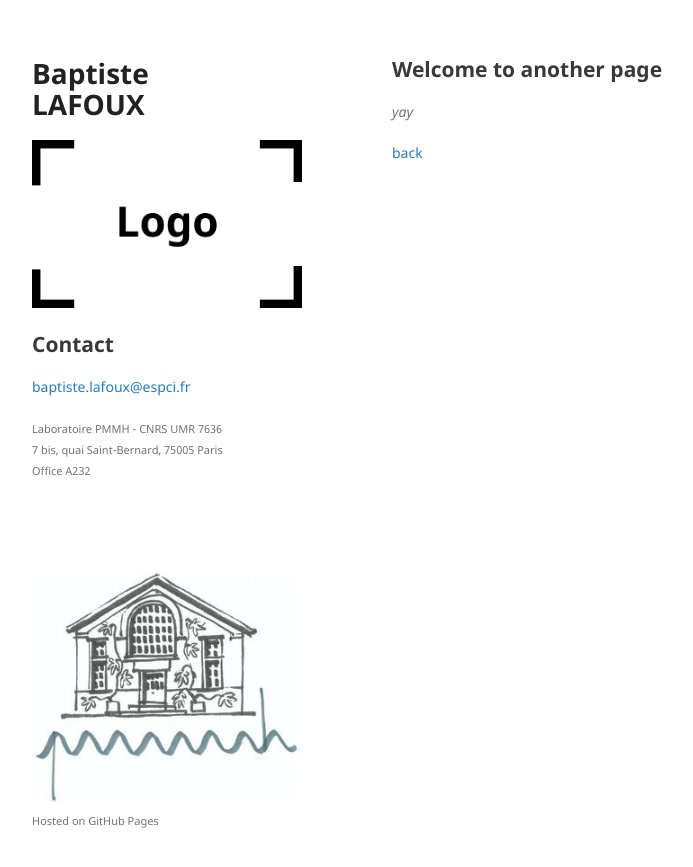
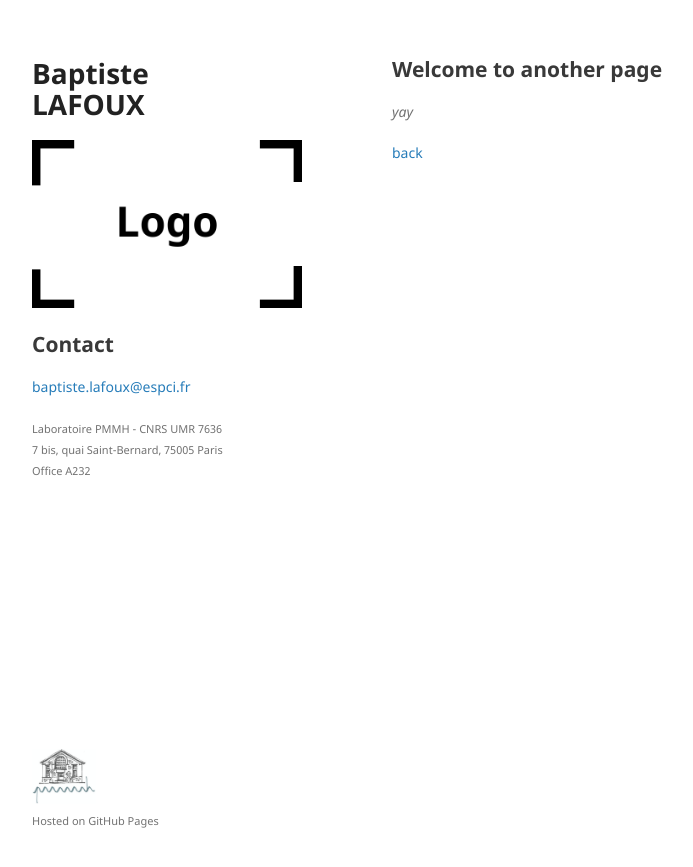
Before and after one commit to BaptisteLafoux/baptistelafoux.github.io, a Jekyll site: the page built from docs/another-page.md, in a window 1280 px wide. Shown: the top 867 px of the page, without its empty margins (178-871 px from the left). Built offline with Jekyll 4.4.1, drawn with Linux system fonts in a browser that asks for light colours.

Commit message:
Update default.html

```diff
--- a/docs/_layouts/default.html
+++ b/docs/_layouts/default.html
@@ -52,7 +52,7 @@
         {% if site.github.is_project_page %}
         <p>This project is maintained by <a href="{{ site.github.owner_url }}">{{ site.github.owner_name }}</a></p>
         {% endif %}
-        <img src="assets/img/PMMH_large.jpg" alt="PMMH" />
+        <img src="assets/img/PMMH_large.jpg" alt="PMMH" width="64"/>
         <p><small>Hosted on GitHub Pages
       </footer>
     </div>
```
